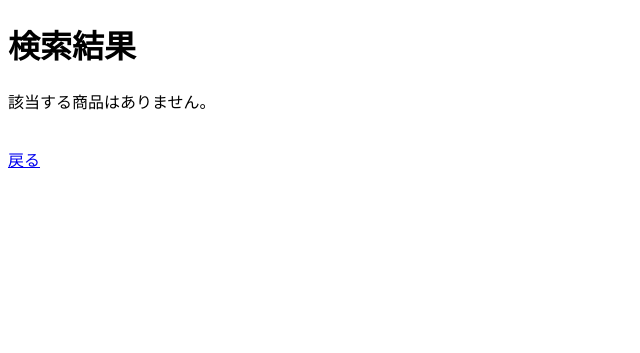
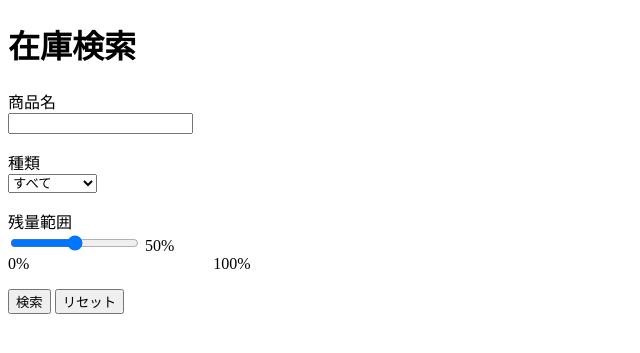
Before and after one commit to 4y4-Arc/SAKEZAIKO, a Flask app: page /search in a window 1280 px wide. Shown: the top 353 px of the page, without its empty margins (0-640 px from the left). Run offline with Flask 3, Linux system fonts and the light colour scheme; data that the repository does not hold is empty.

Commit message:
検索できた

```diff
--- a/app.py
+++ b/app.py
@@ -13,8 +13,13 @@ def login():
 def inventory_list():
     return render_template("Inventory_List.html")
 
-# 在庫検索
+# 検索フォーム
 @app.route("/search")
+def search_form():
+    return render_template("Inventory_Search.html")
+
+# 検索結果
+@app.route("/search/result")
 def inventory_search():
 
     keyword = request.args.get("keyword", "")
@@ -22,20 +27,16 @@ def inventory_search():
     conn = get_connection()
 
     inventory_list = conn.execute(
-        """
-        SELECT *
-        FROM inventory
-        WHERE name LIKE ?
-        """,
+        "SELECT * FROM inventory WHERE name LIKE ?",
         ('%' + keyword + '%',)
     ).fetchall()
 
     conn.close()
 
     return render_template(
-        "Inventory_Search.html",
-        inventory_list=inventory_list
-    )
+    "Search_result.html",
+    inventory_list=inventory_list
+)
 
 # 在庫登録・更新
 @app.route("/register")
--- a/templates/Inventory_Search.html
+++ b/templates/Inventory_Search.html
@@ -2,40 +2,52 @@
 <html lang="ja">
 <head>
     <meta charset="UTF-8">
-    <title>検索結果</title>
+    <title>在庫一覧</title>
 </head>
 <body>
 
-<h1>検索結果</h1>
+    <h1>在庫検索</h1>
 
-{% if inventory_list %}
+    <form action="/search/result" method="get">
 
-<table border="1">
-    <tr>
-        <th>ID</th>
-        <th>商品名</th>
-        <th>在庫本数</th>
-    </tr>
+        <p>
+            <label>商品名</label><br>
+            <input type="text" name="keyword">
+        </p>
 
-    {% for item in inventory_list %}
-    <tr>
-        <td>{{ item.id }}</td>
-        <td>{{ item.name }}</td>
-        <td>{{ item.stock }}</td>
-    </tr>
-    {% endfor %}
+        <p>
+            <label>種類</label><br>
+            <select name="category">
+                <option value="">すべて</option>
+                <option value="日本酒">日本酒</option>
+                <option value="ワイン">ワイン</option>
+                <option value="ウイスキー">ウイスキー</option>
+            </select>
+        </p>
 
-</table>
+        <p>
+    <label>残量範囲</label><br>
 
-{% else %}
+    <input
+        type="range"
+        name="remain"
+        min="0"
+        max="100"
+        value="50"
+        oninput="remainValue.textContent = this.value + '%'">
 
-<p>該当する商品はありません。</p>
+    <span id="remainValue">50%</span>
 
-{% endif %}
+    <br>
+    <span>0%</span>
+    <span style="margin-left:180px;">100%</span>
+</p>
 
-<br>
+        <button type="submit">検索</button>
 
-<a href="/inventory">戻る</a>
+        <button type="reset">リセット</button>
+
+    </form>
 
 </body>
 </html>
```
Also changed, not shown: templates/Search_result.html (added, +41 -0 lines).
